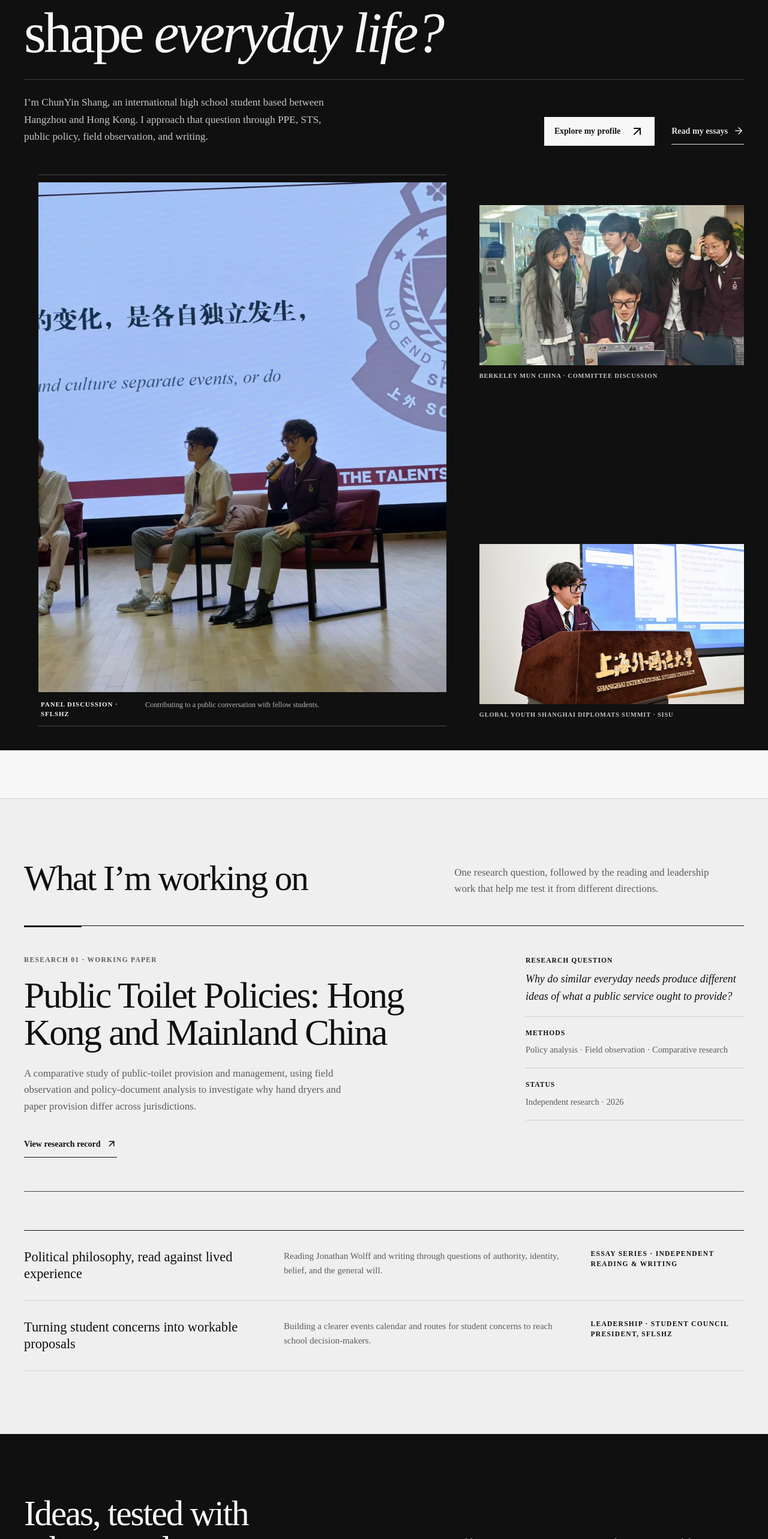
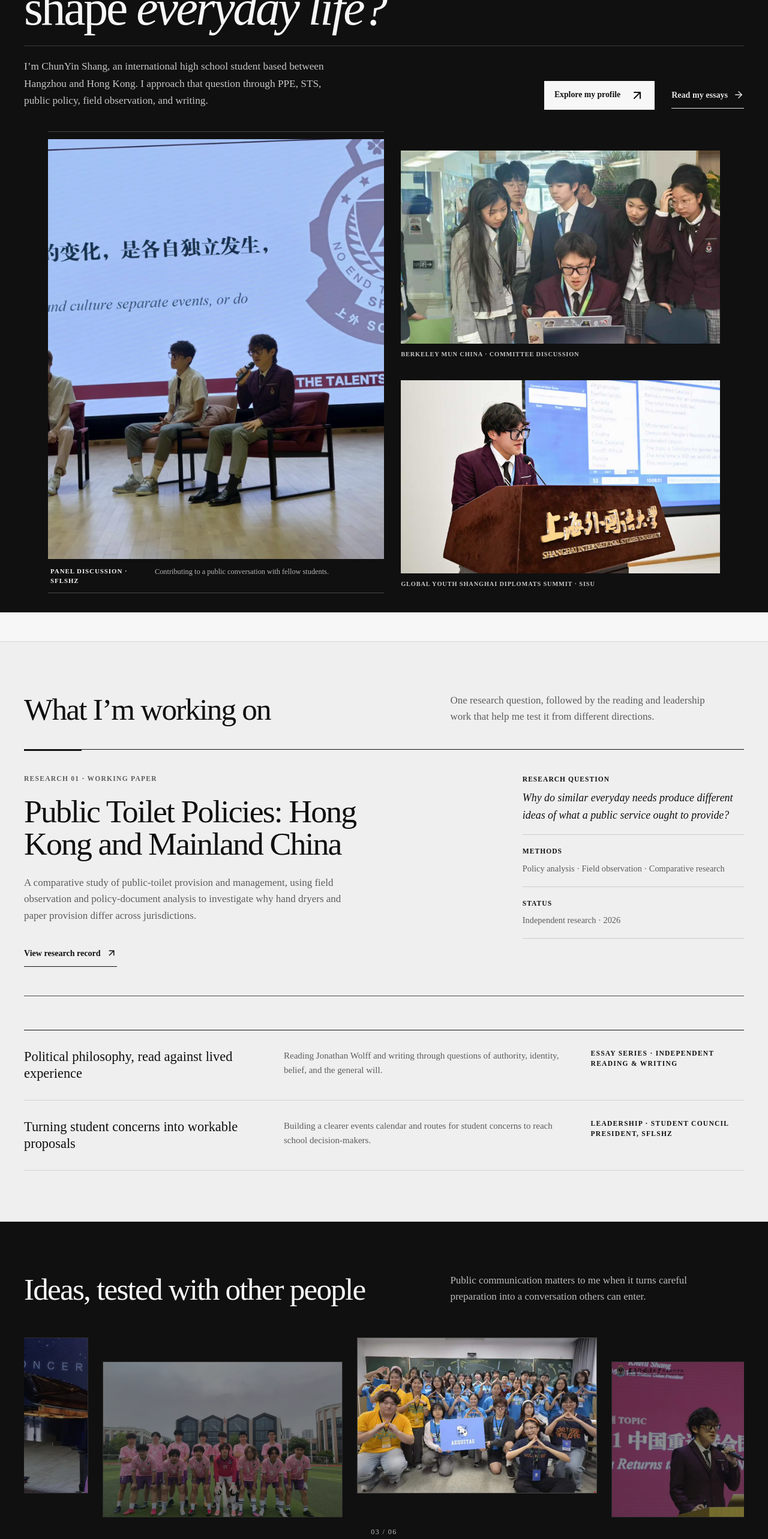
Before and after one commit to khelilshang78-web/chunyin-shang, a React (Vite) app: page /#/ in a window 1280 px wide. Shown: the part 234-2800 px from the top of the page at 60% size. Built offline with nearby package versions, Linux system fonts and the light colour scheme.

Commit message:
Compact homepage and target 90fps photo flow

```diff
--- a/src/components/PhotoRing.tsx
+++ b/src/components/PhotoRing.tsx
@@ -47,7 +47,7 @@ const photos = [
   },
 ]
 
-const targetFrameInterval = 1000 / 50
+const targetFrameInterval = 1000 / 90
 const flowSpeed = 0.11
 
 function normalize(value: number, length: number) {
@@ -223,7 +223,7 @@ export default function PhotoRing() {
         aria-label="Experiences in photographs"
         data-active-index={activeIndex}
         data-autoplay={paused || !inView || !pageVisible ? 'paused' : 'playing'}
-        data-target-frame-rate="50"
+        data-target-frame-rate="90"
       >
         <div ref={viewportRef} className="photo-ring-viewport">
           <div ref={ringRef} className="photo-ring" style={{ transform: 'translate3d(0px, 0, 0)' }}>
--- a/src/index.css
+++ b/src/index.css
@@ -892,6 +892,56 @@ input { caret-color: var(--ink); }
   .photo-lightbox-content img { max-height: calc(100dvh - 210px); }
 }
 
+/* Keep the homepage gallery confident but compact; long-form reading stays unchanged. */
+@media (min-width: 761px) {
+  .home-opening { padding-top: 56px; }
+  .home-opening-copy, .home-section-heading, .featured-research, .current-work-list,
+  .home-writing-heading, .home-writing-list { max-width: 1240px; }
+  .home-opening h1 { max-width: 1080px; font-size: clamp(3.2rem, 6.4vw, 5.2rem); }
+  .home-intro-row { gap: 48px; margin: 24px 0 36px; padding-top: 20px; }
+  .home-opening-gallery {
+    max-width: 1120px;
+    grid-template-columns: minmax(0, 560px) minmax(280px, 1fr);
+    gap: clamp(20px, 2.2vw, 32px);
+    padding-bottom: 32px;
+  }
+  .home-portrait { max-width: 560px; }
+  .home-opening-satellite--top { margin-top: 32px; }
+  .home-opening-satellite--bottom { margin-bottom: 8px; }
+  .home-work, .home-experiences, .home-writing { padding: 84px 40px; }
+  .home-work { margin-top: 48px; }
+  .home-section-heading { gap: 48px; margin-bottom: 40px; }
+  .home-section-heading h2, .home-writing-heading h2 { font-size: clamp(2.55rem, 4vw, 4.1rem); }
+  .featured-research { gap: 64px; margin-bottom: 56px; padding: 40px 0 48px; }
+  .featured-research-heading h3 { font-size: clamp(2.55rem, 4.2vw, 4.2rem); }
+  .home-writing-heading { margin-bottom: 40px; }
+  .home-essay-link { padding-top: 28px; padding-bottom: 28px; }
+  .home-essay-copy strong { font-size: clamp(1.8rem, 2.7vw, 2.8rem); }
+  .photo-ring-viewport {
+    --ring-card-width: min(32vw, 400px);
+    --ring-card-height: 260px;
+    --ring-stagger: 20px;
+    height: 330px;
+  }
+  .photo-ring-caption { min-height: 136px; }
+  .home-contact { padding-top: 48px; padding-bottom: 48px; }
+  .home-contact a { font-size: clamp(1.3rem, 2.4vw, 2.2rem); }
+}
+
+@media (max-width: 760px) {
+  .home-opening { padding-top: 36px; }
+  .home-opening h1 { font-size: clamp(2.55rem, 11.4vw, 4rem); }
+  .home-intro-row { margin-top: 20px; margin-bottom: 28px; padding-top: 18px; }
+  .home-opening-gallery { padding-bottom: 20px; }
+  .home-portrait { width: 88%; max-width: 480px; justify-self: center; }
+  .home-work, .home-experiences, .home-writing { padding: 56px 20px; }
+  .home-work { margin-top: 40px; }
+  .home-section-heading h2, .home-writing-heading h2,
+  .featured-research-heading h3 { font-size: clamp(2.25rem, 10vw, 3.4rem); }
+  .photo-ring-caption { min-height: 170px; }
+  .home-contact { padding-top: 36px; padding-bottom: 36px; }
+}
+
 @media (hover: none) {
   .home-experience-grid figure:hover img { transform: none; }
 }
```
Also changed, not shown: scripts/verify-site.mjs (+4 -4 lines), 1 other file (tests, documents, lock files or other folders).
